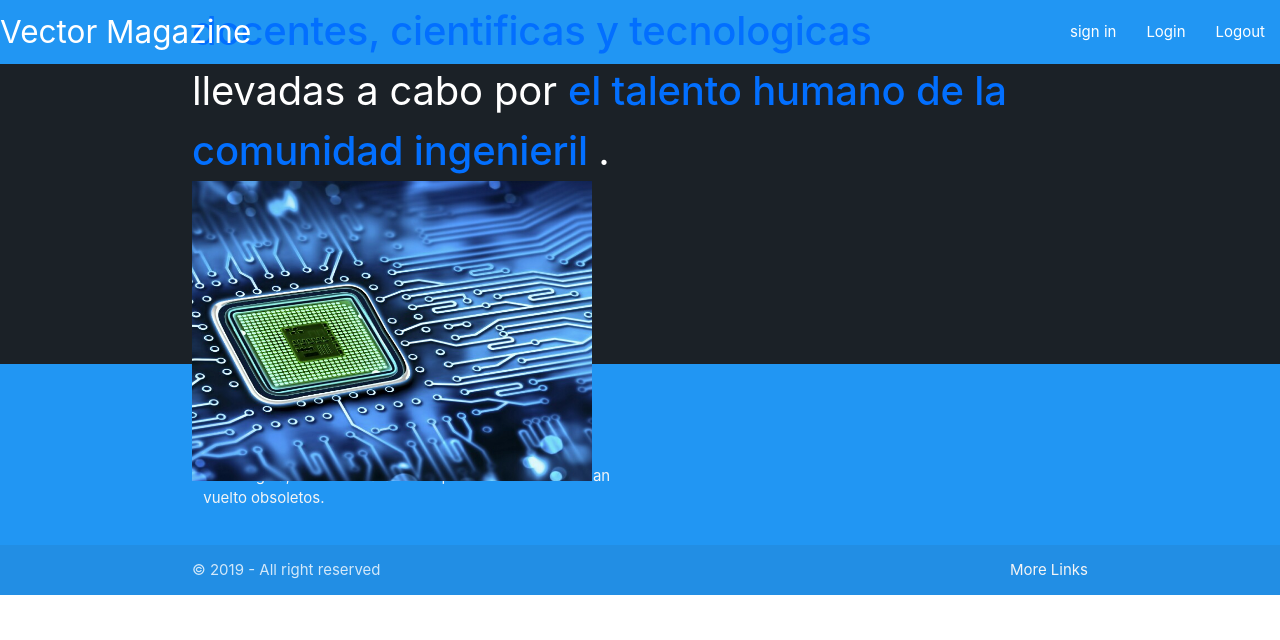
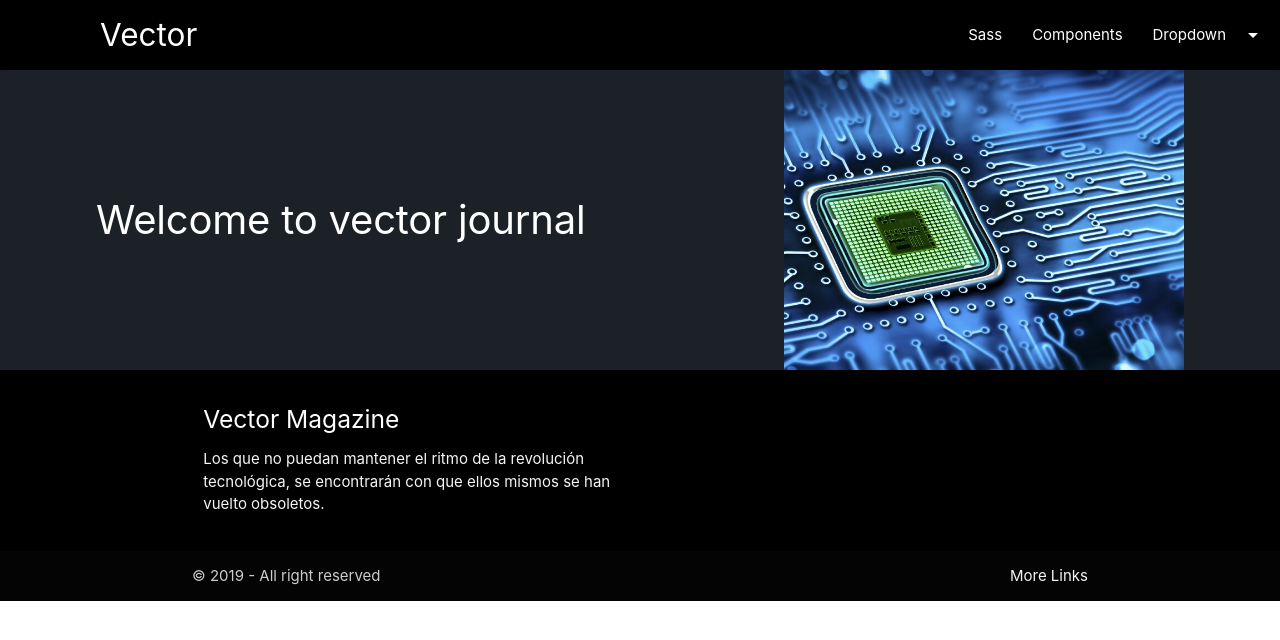
Before and after one commit to Andres620/proyectoProg3, an Angular app in the folder client/: page / in a window 1280 px wide. Shown: the top 640 px of the page. Built offline with nearby package versions, Linux system fonts and the light colour scheme.

Commit message:
Modificamos algunos estilos de los templates

```diff
--- a/client/src/app/app.component.html
+++ b/client/src/app/app.component.html
@@ -1,7 +1,5 @@
 <app-navbar></app-navbar>
-<app-hero></app-hero>
-
 <router-outlet>
+    <app-hero></app-hero>
 </router-outlet>
-
 <app-footer></app-footer>
--- a/client/src/app/template/footer/footer.component.html
+++ b/client/src/app/template/footer/footer.component.html
@@ -1,4 +1,4 @@
-<footer class="page-footer blue">
+<footer class="page-footer black">
     <div class="container">
         <div class="row">
             <div class="col l6 s12">
--- a/client/src/app/template/hero/hero.component.css
+++ b/client/src/app/template/hero/hero.component.css
@@ -1,4 +1,4 @@
-h1{
+h4{
     font-size: 40px;
     line-height: 1.5em;
     letter-spacing: -.2px;
@@ -7,8 +7,8 @@ h1{
 
 }
 
-h1 strong{
-    color: #026fff;
+h4 strong{
+    color: gray;
 }
 
 .hero{
@@ -18,3 +18,15 @@ h1 strong{
     align-items: center;
     justify-content: space-between;
 }
+
+.hero-image{
+    object-fit: cover;
+}
+
+.container{
+    height: inherit;
+    width: 85%;
+    display: flex;
+    align-items: inherit;
+    justify-content: inherit;
+}
--- a/client/src/app/template/hero/hero.component.html
+++ b/client/src/app/template/hero/hero.component.html
@@ -1,9 +1,6 @@
 <section class="hero">
     <div class="container">
-        <h1>El mejor organo de difusión de las actividades <strong>docentes, cientificas y tecnologicas</strong><br>
-            llevadas a cabo por <strong>el talento humano de la comunidad ingenieril
-            </strong>.<br>
-        </h1>
+        <h4>Welcome to vector journal</h4>
         <img class="hero-image" src="../assets/images/chip-hero.jpg" width="400" height="300" alt="image">
     </div>
 </section>
--- a/client/src/app/template/navbar/navbar.component.css
+++ b/client/src/app/template/navbar/navbar.component.css
@@ -0,0 +1,15 @@
+.header{
+    background-color: black;
+    color: white;
+    display: flex;
+    height: 70px;
+    align-items: center;
+    justify-content: space-between;
+}
+
+.nav-wrapper{
+    height: 50px;
+}
+.brand-logo{
+    margin-left: 100px;
+}
--- a/client/src/app/template/navbar/navbar.component.html
+++ b/client/src/app/template/navbar/navbar.component.html
@@ -1,10 +1,22 @@
-<nav class="blue">
+<!-- Dropdown Structure -->
+
+<header class="header">
+  <ul id="dropdown1" class="dropdown-content ">
+    <li><a href="#!">one</a></li>
+    <li><a href="#!">two</a></li>
+    <li class="divider"></li>
+    <li><a href="#!">three</a></li>
+  </ul>
+  <nav class="black">
     <div class="nav-wrapper">
-        <a routerLink="/" class="brand-logo">Vector Magazine</a>
-        <ul id="nav-mobile" class="right hide-on-med-and-down">
-            <li><a routerLink="/user/signin">sign in</a></li>
-            <li><a routerLink="/user/login">Login</a></li>
-            <li><a routerLink="/user/logout">Logout</a></li>
-        </ul>
+      <a href="#!" class="brand-logo">Vector</a>
+      <ul class="right hide-on-med-and-down">
+        <li><a href="sass.html">Sass</a></li>
+        <li><a href="badges.html">Components</a></li>
+        <!-- Dropdown Trigger -->
+        <li><a class="dropdown-trigger" href="#!" data-target="dropdown1">Dropdown<i
+              class="material-icons right">arrow_drop_down</i></a></li>
+      </ul>
     </div>
-</nav>
+  </nav>
+</header>
--- a/client/src/index.html
+++ b/client/src/index.html
@@ -2,7 +2,7 @@
 <html lang="es">
 <head>
   <meta charset="utf-8">
-  <title>Client</title>
+  <title>Vector</title>
   <base href="/">
 
   <meta name="viewport" content="width=device-width, initial-scale=1">
```
